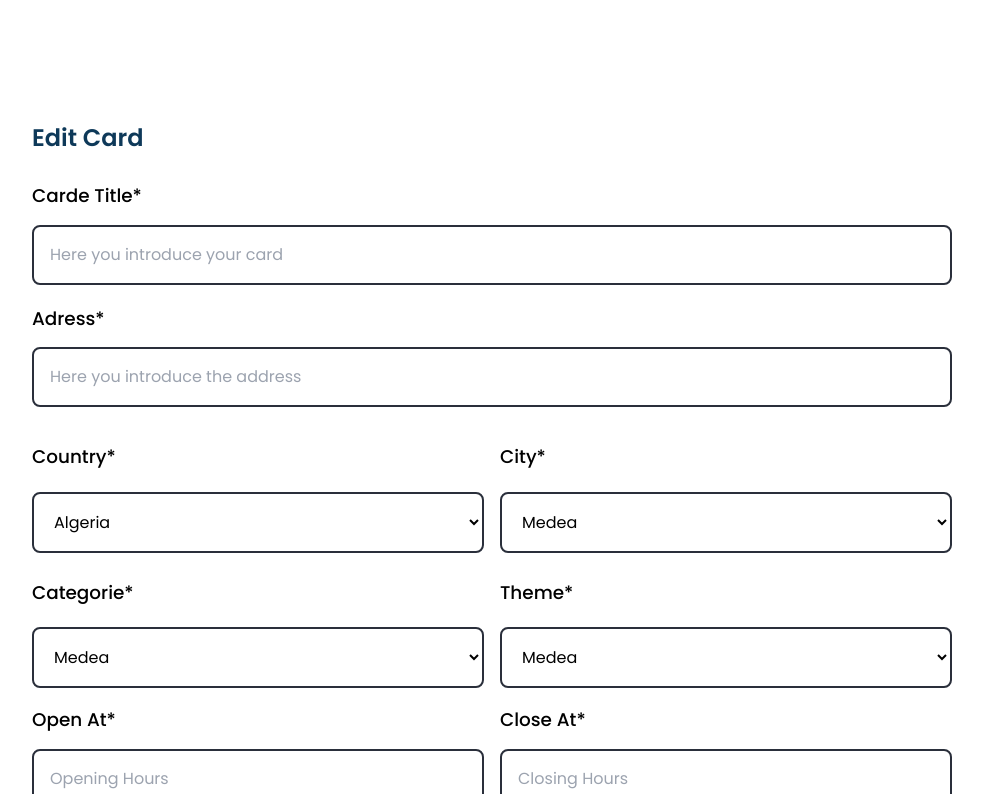
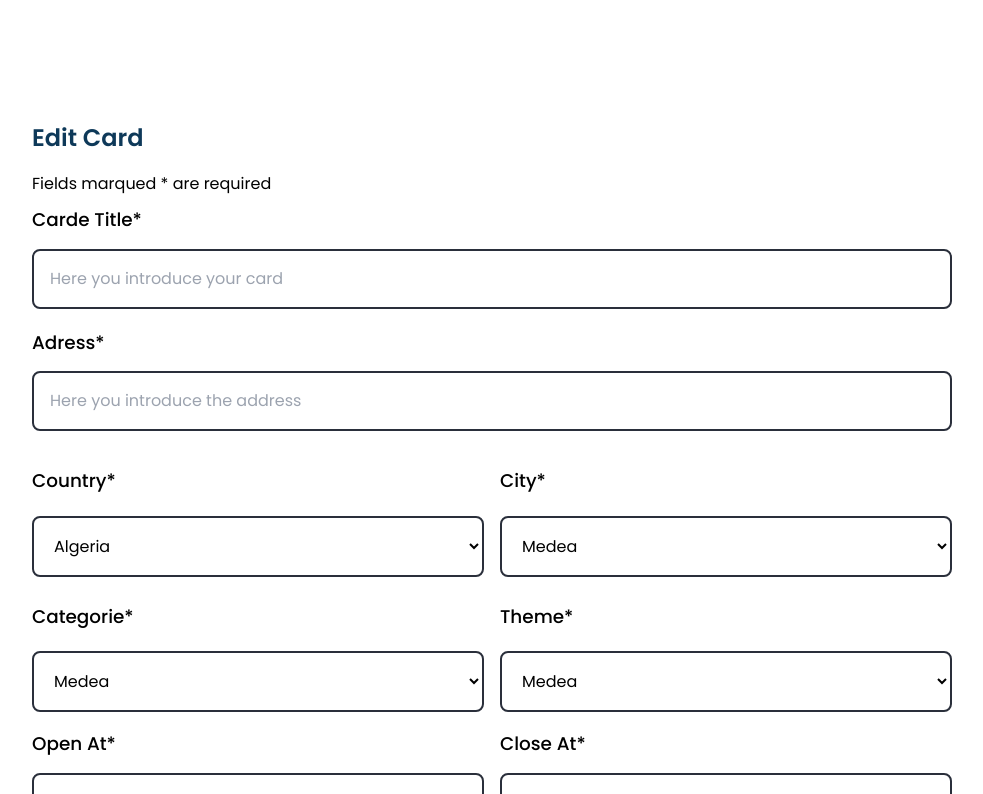
Before and after one commit to oussamadjelloul/dzExploire_Project, a React (Vite) app in the folder Admin/: page /edit/card in a window 1280 px wide. Shown: the top 794 px of the page, without its empty margins (148-1131 px from the left). Built offline with nearby package versions, Linux system fonts and the light colour scheme.

Commit message:
Update EditCard1.jsx

```diff
--- a/Admin/src/pages/EditCard1.jsx
+++ b/Admin/src/pages/EditCard1.jsx
@@ -7,9 +7,11 @@ const EditCard1 = () => {
   return (
     <div>
       <div className="ContactUs">
+        <div class="sideBar"></div>
         <div className="contact form">
           <h2>Edit Card</h2>
           <form>
+            <span>Fields marqued * are required</span>
             <div className="formBox">
               <div className="row20">
                 <div className="inputBox">
@@ -148,7 +150,7 @@ const EditCard1 = () => {
                         if (event.target.files.length > 0) {
                           //   Array.from(event.target.files).forEach((e) => {
 
-                          var test = URL.createObjectURL(e);
+                          var test = URL.createObjectURL(event);
 
                           setImages([test, ...images]);
                         }
@@ -167,11 +169,6 @@ const EditCard1 = () => {
                           key={index}
                           style={{ backgroundImage: `url(${e})` }}
                         >
-                          {/* <img
-                            src={e}
-                            alt="image"
-                            className=" bg-cover w-ful h-full"
-                          /> */}
                           <i
                             className=" fas fa-trash-alt trash-icon "
                             onClick={() => {
@@ -181,10 +178,9 @@ const EditCard1 = () => {
                           ></i>
                         </div>
                       );
-                    })}
-                  {/* <!--
-            <div src="https://www.urtrips.com/wp-content/uploads/2022/11/Martyrs-Memorial-Algiers-3.jpg"><i className="fas fa-trash-alt trash-icon"></i></div>
-            --> */}
+                    }
+                    )
+                  }
                 </div>
               </div>
 
```
